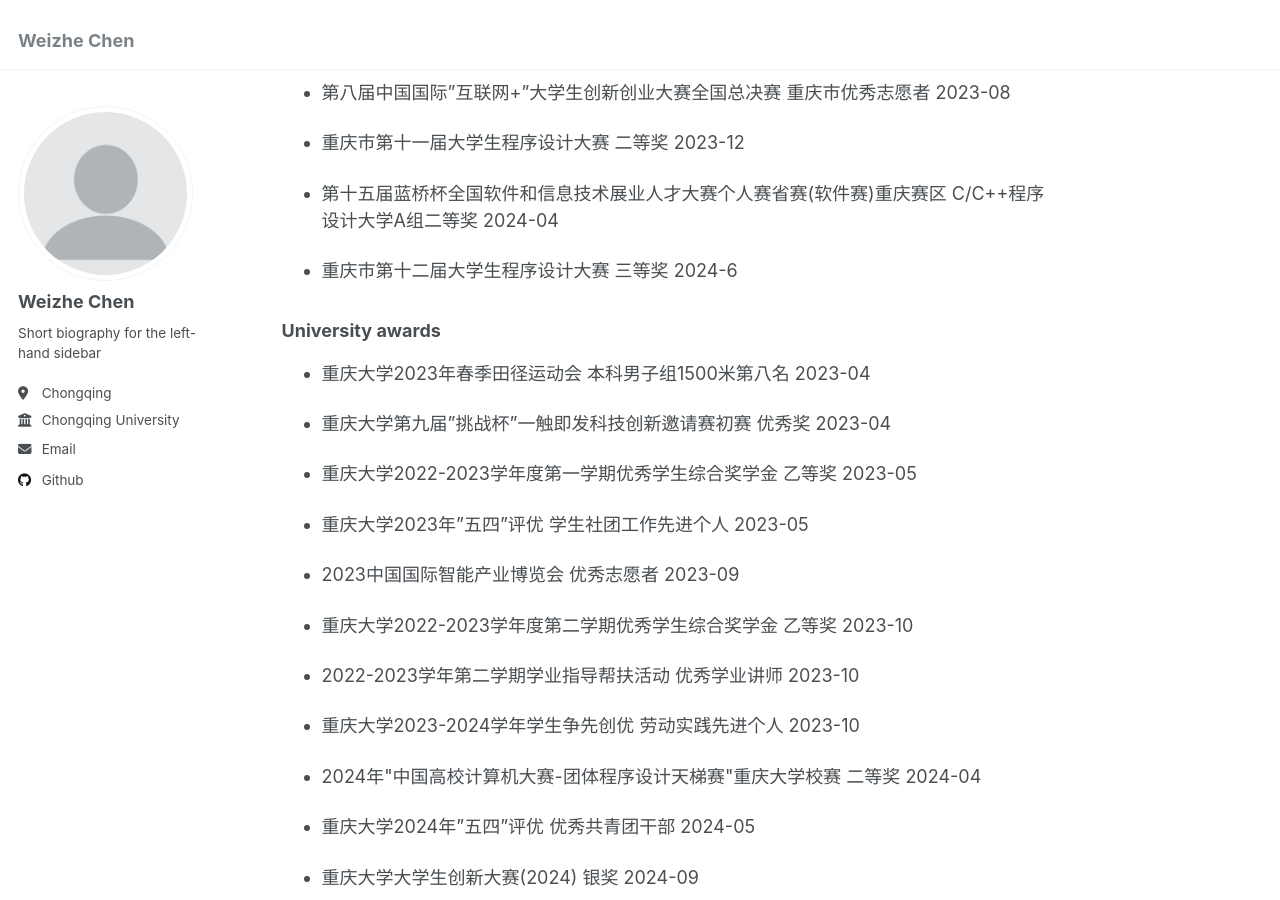
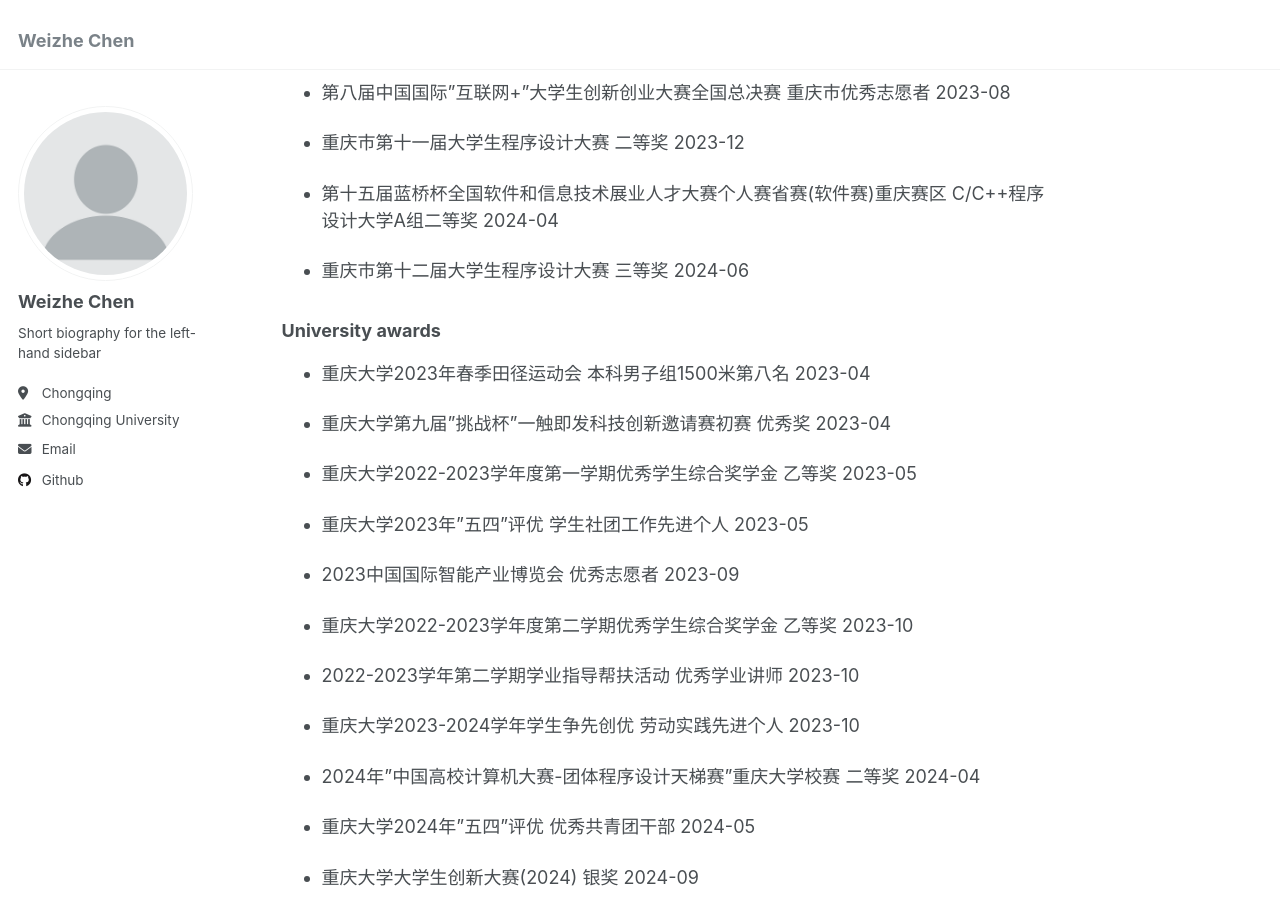
Before and after one commit to star-night-rain/demo1, a Jekyll site: the page built from _pages/about.md, in a window 1280 px wide and 900 px high, scrolled down 3411 px. Built offline with Jekyll 4.4.1, drawn with Linux system fonts in a browser that asks for light colours.

Commit message:
update award file

```diff
--- a/_data/awards/provincial-awards.yml
+++ b/_data/awards/provincial-awards.yml
@@ -1,15 +1,15 @@
-- rank: 重庆市优秀志愿者
-  competition: 第八届中国国际"互联网+"大学生创新创业大赛全国总决赛
+- competition: 第八届中国国际"互联网+"大学生创新创业大赛全国总决赛
+  rank: 重庆市优秀志愿者
   date: 2023-08
 
-- rank: 二等奖
-  competition: 重庆市第十一届大学生程序设计大赛
+- competition: 重庆市第十一届大学生程序设计大赛
+  rank: 二等奖
   date: 2023-12
 
-- rank: C/C++程序设计大学A组二等奖
-  competition: 第十五届蓝桥杯全国软件和信息技术展业人才大赛个人赛省赛(软件赛)重庆赛区
+- competition: 第十五届蓝桥杯全国软件和信息技术展业人才大赛个人赛省赛(软件赛)重庆赛区
+  rank: C/C++程序设计大学A组二等奖
   date: 2024-04
 
-- rank: 三等奖
-  competition: 重庆市第十二届大学生程序设计大赛
-  date: 2024-6
+- competition: 重庆市第十二届大学生程序设计大赛
+  rank: 三等奖
+  date: 2024-06
```
Also changed, not shown: _data/awards/national-awards.yml (+8 -8 lines), _data/awards/university-awards.yml (+22 -22 lines).
